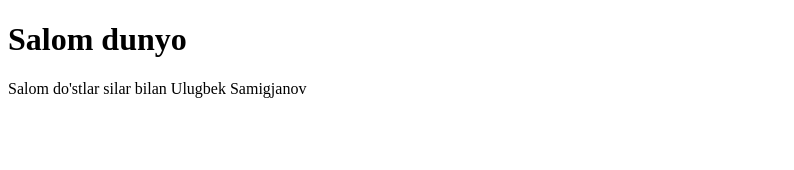
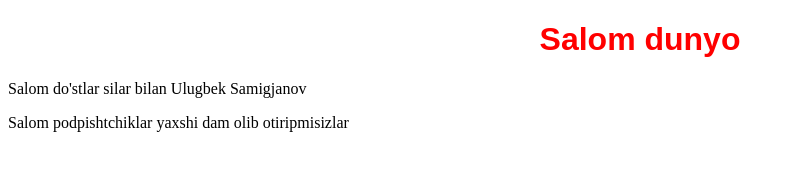
Before and after one commit to AZIO-1010/Birinchi-proyekt, a plain HTML site: page index.html in a window 1280 px wide. Shown: the whole page, without its empty margins (0-794 px from the left). Drawn offline with Linux system fonts and the light colour scheme.

Commit message:
Yangi o‘zgarishlar

```diff
--- a/index.html
+++ b/index.html
@@ -4,9 +4,13 @@
     <meta charset="UTF-8">
     <meta name="viewport" content="width=device-width, initial-scale=1.0">
     <title>Document</title>
+    <link rel="stylesheet" href="style.css">
 </head>
 <body>
     <h1>Salom dunyo</h1>
     <p>Salom do'stlar silar bilan Ulugbek Samigjanov</p>
+    <p>
+        Salom podpishtchiklar yaxshi dam olib otiripmisizlar
+    </p>
 </body>
 </html>
--- /dev/null
+++ b/style.css
@@ -0,0 +1,5 @@
+h1 {
+    color: red;
+    text-align: center;
+    font-family: Arial, Helvetica, sans-serif;
+}
```
